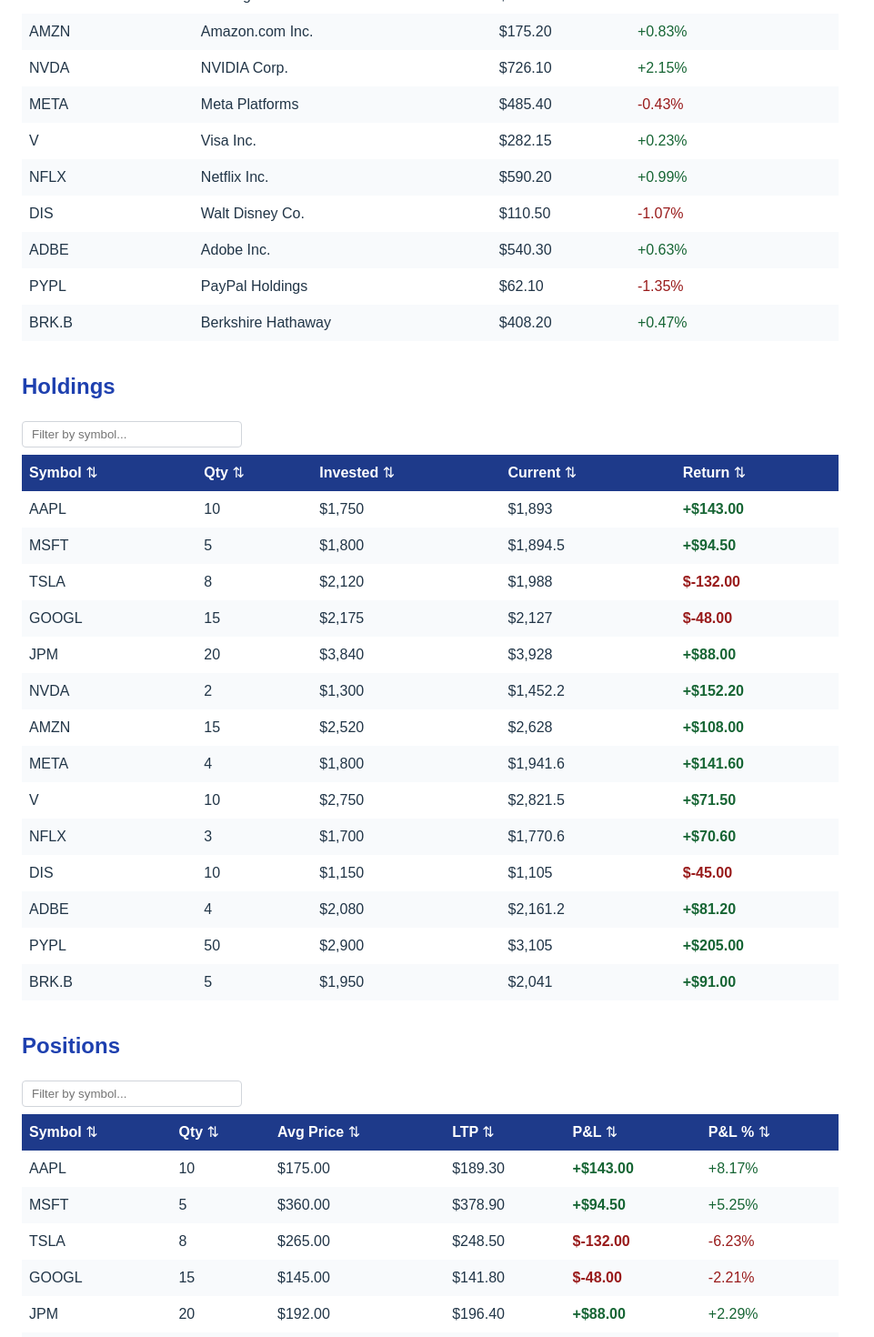
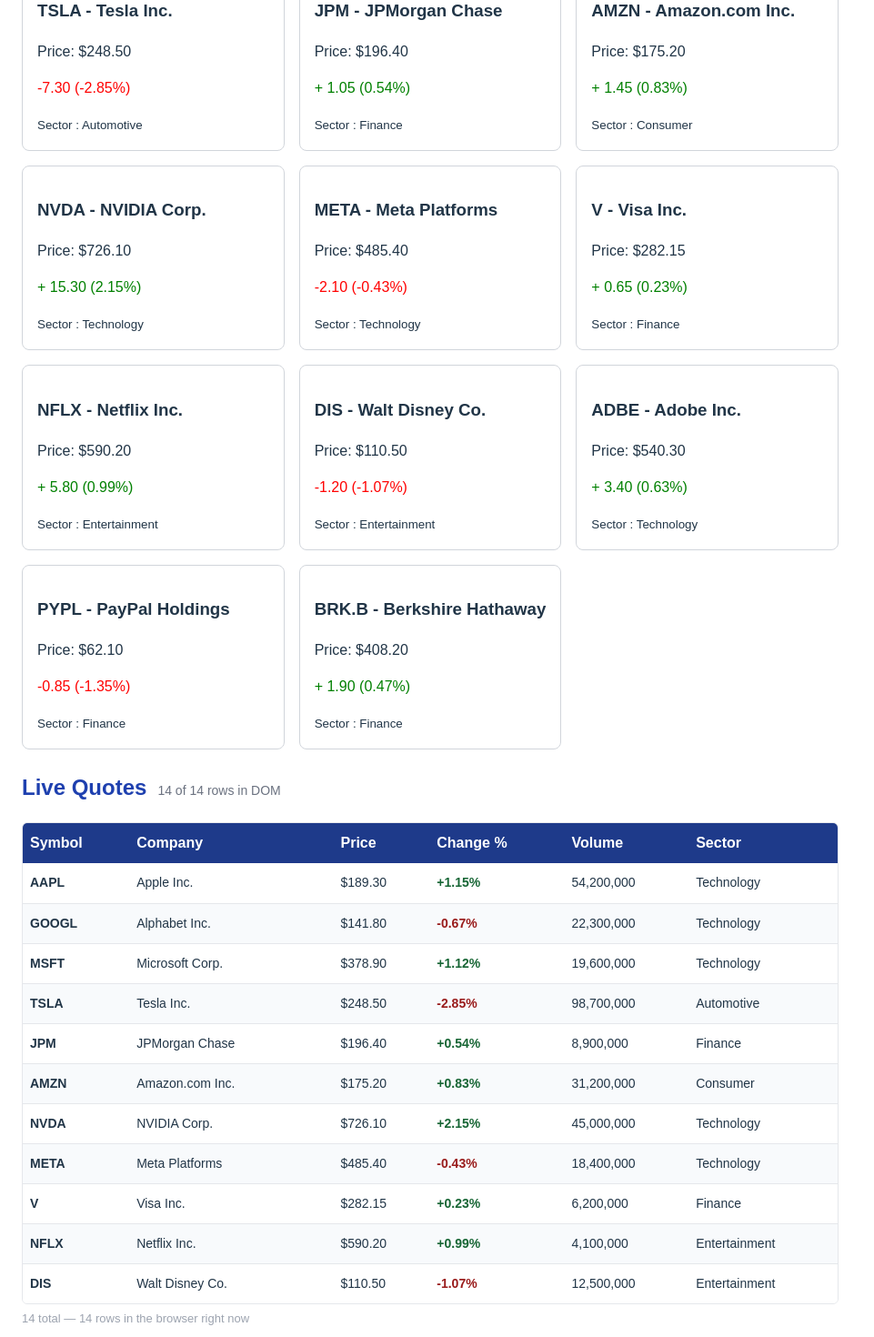
Before and after one commit to rohit-gomase25/Week2-Rohit, a React (Vite) app: page / in a window 1280 px wide. Shown: the part 1940-3410 px from the top of the page at 91% size, without its empty margins (0-961 px from the left). Built offline with nearby package versions, Linux system fonts and the light colour scheme.

Commit message:
Virtualization

```diff
--- a/src/App.tsx
+++ b/src/App.tsx
@@ -14,6 +14,7 @@
 import DataTable from './components/DataTable';
 import TradeForm from './components/TradeForm';
 import TradeFeature from './features/trades/TradeFeature';
+import LiveQuotesFeature from './features/quotes/LiveQuotesFeature';
 
 function App() {
   const [selectedStock, setSelectedStock] = useState<Stock | null>(null);
@@ -63,23 +64,12 @@
       <PortfolioSummary availableStocks={stocks} />
 
       {/* LIVE QUOTES TABLE */}
-      <h2 style={{ color: '#1E40AF', marginTop: 32 }}>Live Quotes</h2>
-      <DataTable<Stock>
-        data={filteredStocks}
-        rowKey='id'
-        onRowClick={setSelectedStock}
-        columns={[
-          { key: 'symbol', header: 'Symbol', sortable: true },
-          { key: 'name',   header: 'Company', sortable: true },
-          { key: 'price',  header: 'Price', sortable: true, render: v => `$${Number(v).toFixed(2)}` },
-          { key: 'changePct', header: 'Change %', sortable: true,
-            render: v => {
-              const n = Number(v);
-              return <span style={{ color: n >= 0 ? '#166534' : '#991B1B' }}>
-                {n >= 0 ? '+' : ''}{n.toFixed(2)}%
-              </span>;
-            }},
-        ]}
+      <LiveQuotesFeature
+        stocks={stocks}
+        selectedStock={selectedStock}
+        onSelectStock={setSelectedStock}
+        onSearch={setSearchQuery}
+        onFilterChange={setSectorFilter}
       />
 
       {/* HOLDINGS TABLE */}
--- a/src/data/stockData.tsx
+++ b/src/data/stockData.tsx
@@ -26,6 +26,24 @@
   { id: 't5', stockId: '6', symbol: 'AMZN', type: 'BUY', quantity: 15, price: 168.00, date: '2024-03-18' },
   { id: 't6', stockId: '13', symbol: 'PYPL', type: 'BUY', quantity: 50, price: 58.00, date: '2024-03-20' },
   { id: 't7', stockId: '12', symbol: 'ADBE', type: 'BUY', quantity: 4, price: 520.00, date: '2024-03-22' },
+  { id: 't8', stockId: '2', symbol: 'GOOGL', type: 'BUY', quantity: 15, price: 145.00, date: '2024-03-25' },
+  { id: 't9', stockId: '5', symbol: 'JPM', type: 'BUY', quantity: 20, price: 192.00, date: '2024-04-01' },
+  { id: 't10', stockId: '1', symbol: 'AAPL', type: 'SELL', quantity: 5, price: 182.50, date: '2024-04-05' },
+  { id: 't11', stockId: '8', symbol: 'META', type: 'BUY', quantity: 4, price: 450.00, date: '2024-04-08' },
+  { id: 't12', stockId: '9', symbol: 'V', type: 'BUY', quantity: 10, price: 275.00, date: '2024-04-12' },
+  { id: 't13', stockId: '10', symbol: 'NFLX', type: 'BUY', quantity: 3, price: 566.67, date: '2024-04-15' },
+  { id: 't14', stockId: '11', symbol: 'DIS', type: 'BUY', quantity: 10, price: 115.00, date: '2024-04-18' },
+  { id: 't15', stockId: '7', symbol: 'NVDA', type: 'BUY', quantity: 3, price: 680.00, date: '2024-04-22' },
+  { id: 't16', stockId: '3', symbol: 'MSFT', type: 'BUY', quantity: 8, price: 365.00, date: '2024-05-01' },
+  { id: 't17', stockId: '1', symbol: 'AAPL', type: 'BUY', quantity: 7, price: 178.50, date: '2024-05-05' },
+  { id: 't18', stockId: '4', symbol: 'TSLA', type: 'BUY', quantity: 3, price: 245.00, date: '2024-05-10' },
+  { id: 't19', stockId: '14', symbol: 'BRK.B', type: 'BUY', quantity: 5, price: 390.00, date: '2024-05-15' },
+  { id: 't20', stockId: '6', symbol: 'AMZN', type: 'SELL', quantity: 5, price: 175.00, date: '2024-05-20' },
+  { id: 't21', stockId: '13', symbol: 'PYPL', type: 'SELL', quantity: 10, price: 62.00, date: '2024-05-25' },
+  { id: 't22', stockId: '2', symbol: 'GOOGL', type: 'SELL', quantity: 5, price: 148.00, date: '2024-06-01' },
+  { id: 't23', stockId: '12', symbol: 'ADBE', type: 'BUY', quantity: 2, price: 530.00, date: '2024-06-05' },
+  { id: 't24', stockId: '5', symbol: 'JPM', type: 'SELL', quantity: 8, price: 195.00, date: '2024-06-10' },
+  { id: 't25', stockId: '8', symbol: 'META', type: 'SELL', quantity: 2, price: 480.00, date: '2024-06-15' },
 
 ];
 
--- /dev/null
+++ b/src/features/quotes/LiveQuotesFeature.tsx
@@ -0,0 +1,114 @@
+import React from 'react';
+import type{ Stock }        from '../../types/stock.types';
+import StockCard        from '../../components/StockCard';
+import SearchBar        from '../../components/SearchBar';
+import useVirtualList   from '../../hooks/useVirtualList'; // NEW
+
+const ROW_HEIGHT       = 44;                        // NEW
+const VISIBLE_ROWS     = 12;                        // NEW
+const CONTAINER_HEIGHT = ROW_HEIGHT * VISIBLE_ROWS; // NEW
+
+interface LiveQuotesFeatureProps {
+  stocks:         Stock[];
+  selectedStock:  Stock | null;
+  onSelectStock:  (stock: Stock) => void;
+  onSearch:       (query: string) => void;
+  onFilterChange: (sector: string) => void;
+}
+
+const LiveQuotesFeature: React.FC<LiveQuotesFeatureProps> = ({
+  stocks, selectedStock, onSelectStock, onSearch, onFilterChange,
+}) => {
+
+  // NEW: call the hook
+  const result       = useVirtualList(stocks, { rowHeight: ROW_HEIGHT, visibleRows: VISIBLE_ROWS, overscan: 3 });
+  const visibleItems = result.visibleItems;
+  const containerRef = result.containerRef;
+  const spacerAbove  = result.spacerAbove;
+  const spacerBelow  = result.spacerBelow;
+  const startIndex   = result.startIndex;
+
+  return (
+    <>
+      {/* SearchBar — unchanged */}
+      <SearchBar onSearch={onSearch} onFilterChange={onFilterChange}
+        placeholder="Search by symbol or name..." />
+
+      {/* StockCard grid — unchanged */}
+      <div style={{ display:'grid', gridTemplateColumns:'repeat(3,1fr)', gap:16, marginBottom:24 }}>
+        {stocks.map(function(stock) {
+          return (
+            <StockCard key={stock.id} stock={stock}
+              isSelected={selectedStock?.id === stock.id}
+              onSelect={onSelectStock} />
+          );
+        })}
+      </div>
+
+      <h2 style={{ color:'#1E40AF' }}>
+        Live Quotes
+        <span style={{ fontSize:14, fontWeight:'normal', color:'#6B7280', marginLeft:12 }}>
+          {visibleItems.length} of {stocks.length} rows in DOM
+        </span>
+      </h2>
+
+      {/* NEW: fixed-height scrollable container */}
+      <div ref={containerRef} style={{ height:CONTAINER_HEIGHT, overflowY:'auto',
+        border:'1px solid #E5E7EB', borderRadius:6 }}>
+
+        <table style={{ width:'100%', borderCollapse:'collapse' }}>
+          <thead style={{ position:'sticky', top:0, zIndex:1 }}>
+            <tr style={{ background:'#1E3A8A', color:'#fff' }}>
+              <th style={{ padding:'10px 8px', textAlign:'left' }}>Symbol</th>
+              <th style={{ padding:'10px 8px', textAlign:'left' }}>Company</th>
+              <th style={{ padding:'10px 8px', textAlign:'left' }}>Price</th>
+              <th style={{ padding:'10px 8px', textAlign:'left' }}>Change %</th>
+              <th style={{ padding:'10px 8px', textAlign:'left' }}>Volume</th>
+              <th style={{ padding:'10px 8px', textAlign:'left' }}>Sector</th>
+            </tr>
+          </thead>
+
+          <tbody>
+            {/* NEW: spacer above */}
+            {spacerAbove > 0 && (
+              <tr><td colSpan={6} style={{ height:spacerAbove, padding:0 }} /></tr>
+            )}
+
+            {/* NEW: only the visible rows */}
+            {visibleItems.map(function(stock, indexInSlice) {
+              const actualRowNumber = startIndex + indexInSlice;
+              const background      = actualRowNumber % 2 === 0 ? '#ffffff' : '#F8FAFC';
+              const isPositive      = stock.changePct >= 0;
+              const changeColour    = isPositive ? '#166534' : '#991B1B';
+              const changePrefix    = isPositive ? '+' : '';
+              return (
+                <tr key={stock.id} onClick={function() { onSelectStock(stock); }}
+                  style={{ height:ROW_HEIGHT, background, cursor:'pointer', borderBottom:'1px solid #E5E7EB' }}>
+                  <td style={{ padding:'0 8px', fontSize:14, fontWeight:'bold' }}>{stock.symbol}</td>
+                  <td style={{ padding:'0 8px', fontSize:14 }}>{stock.name}</td>
+                  <td style={{ padding:'0 8px', fontSize:14 }}>${stock.price.toFixed(2)}</td>
+                  <td style={{ padding:'0 8px', fontSize:14, color:changeColour, fontWeight:'bold' }}>
+                    {changePrefix}{stock.changePct.toFixed(2)}%
+                  </td>
+                  <td style={{ padding:'0 8px', fontSize:14 }}>{stock.volume.toLocaleString()}</td>
+                  <td style={{ padding:'0 8px', fontSize:14 }}>{stock.sector}</td>
+                </tr>
+              );
+            })}
+
+            {/* NEW: spacer below */}
+            {spacerBelow > 0 && (
+              <tr><td colSpan={6} style={{ height:spacerBelow, padding:0 }} /></tr>
+            )}
+          </tbody>
+        </table>
+      </div>
+
+      <p style={{ fontSize:13, color:'#9CA3AF', marginTop:6 }}>
+        {stocks.length} total — {visibleItems.length} rows in the browser right now
+      </p>
+    </>
+  );
+};
+
+export default LiveQuotesFeature;
--- /dev/null
+++ b/src/hooks/useVirtualList.tsx
@@ -0,0 +1,46 @@
+import {useState, useEffect , useRef} from 'react';
+
+interface VirtualListOptions {
+    rowHeight: number;
+    visibleRows: number;
+    overscan?: number;
+}
+
+function useVirtualList<T>(items:T[],options:VirtualListOptions){
+    const rowHeight=options.rowHeight;
+    const visibleRows=options.visibleRows;
+    const overscan=options.overscan ?? 3;
+
+    const [scrollTop,setScrollTop]=useState(0);
+    const containerRef=useRef<HTMLDivElement>(null);
+
+    useEffect(function(){
+        const container=containerRef.current;
+        if(container==null) return;
+
+        function onScroll(){
+            setScrollTop(container?.scrollTop as number);
+        }
+        container.addEventListener('scroll',onScroll);
+        return function(){
+            container.removeEventListener('scroll',onScroll);
+        }
+    },[]);
+
+    const firstRow = Math.floor(scrollTop/rowHeight);
+    const startIndex = Math.max(0,firstRow-overscan);
+    const endIndex = Math.min(items.length,firstRow+visibleRows+overscan);
+    const spacerAbove=startIndex*rowHeight;
+    const spacerBelow=(items.length-endIndex)*rowHeight;
+
+    return {
+        visibleItems: items.slice(startIndex,endIndex),
+        containerRef,
+        spacerAbove,
+        spacerBelow,
+        startIndex,
+
+    };
+}
+
+export default useVirtualList;
```
